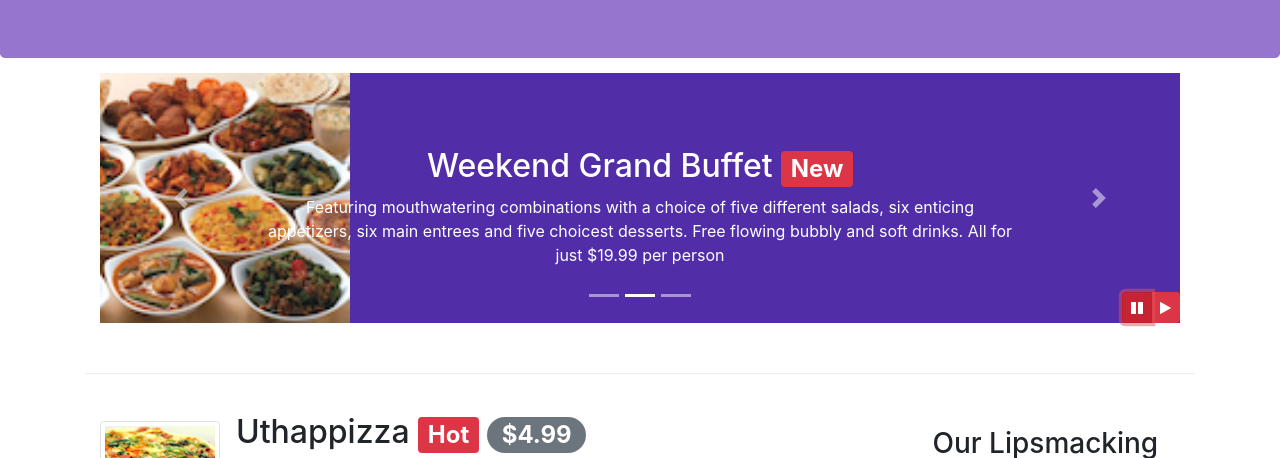
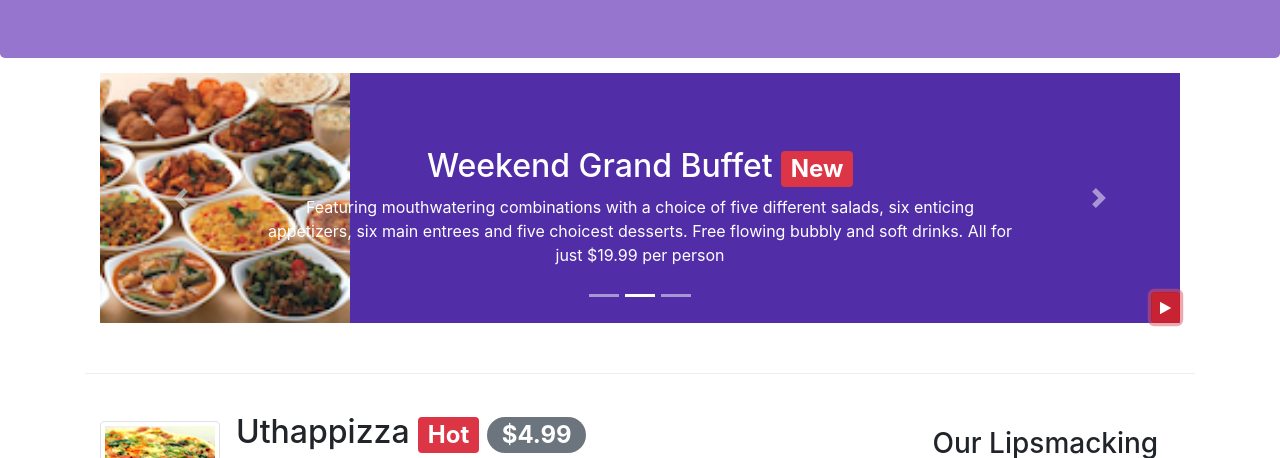
Before and after one commit to htkz/bootstrap-practice, a website: page index.html in a window 1280 px wide. Both pictures are taken after a click on the button 1137 px from the left and 589 px from the top of the page. Shown: the part 282-740 px from the top of the page. Drawn offline with nearby package versions, Linux system fonts and the light colour scheme.

Commit message:
Adjust button

```diff
--- a/css/styles.css
+++ b/css/styles.css
@@ -60,7 +60,7 @@ body {
     min-height: 250px;
 }
 
-#carouselButtons {
+#carouselButton {
     right: 0px;
     bottom: 0px;
     position: absolute;
--- a/index.html
+++ b/index.html
@@ -221,14 +221,9 @@
                         <span class="carousel-control-next-icon" aria-hidden="true"></span>
                         <span class="sr-only">Next</span>
                     </a>
-                    <div class="btn-group" id="carouselButtons">
-                        <button class="btn btn-danger btn-sm" id="carousel-pause">
-                            <span class="fa fa-pause"></span>
-                        </button>
-                        <button class="btn btn-danger btn-sm" id="carousel-play">
-                            <span class="fa fa-play"></span>
-                        </button>
-                    </div>
+                    <button id="carouselButton" class="btn btn-danger btn-sm">
+                        <span class="fa fa-pause"></span>
+                    </button>
                 </div>
             </div>
         </div>
@@ -341,11 +336,14 @@
     <script>
         $(document).ready(() => {
             $('#mycarousel').carousel({ interval: 2000 });
-            $('#carousel-pause').click(() => {
-                $('#mycarousel').carousel('pause');
-            });
-            $('#carousel-play').click(() => {
-                $('#mycarousel').carousel('cycle');
+            $('#carouselButton').click(() => {
+                if ($('#carouselButton').children('span').hasClass('fa-pause')) {
+                    $('#mycarousel').carousel('pause');
+                    $('#carouselButton').children('span').removeClass('fa-pause').addClass('fa-play');
+                } else {
+                    $('#mycarousel').carousel('cycle');
+                    $('#carouselButton').children('span').removeClass('fa-play').addClass('fa-pause');
+                }
             });
         });
     </script>
```
